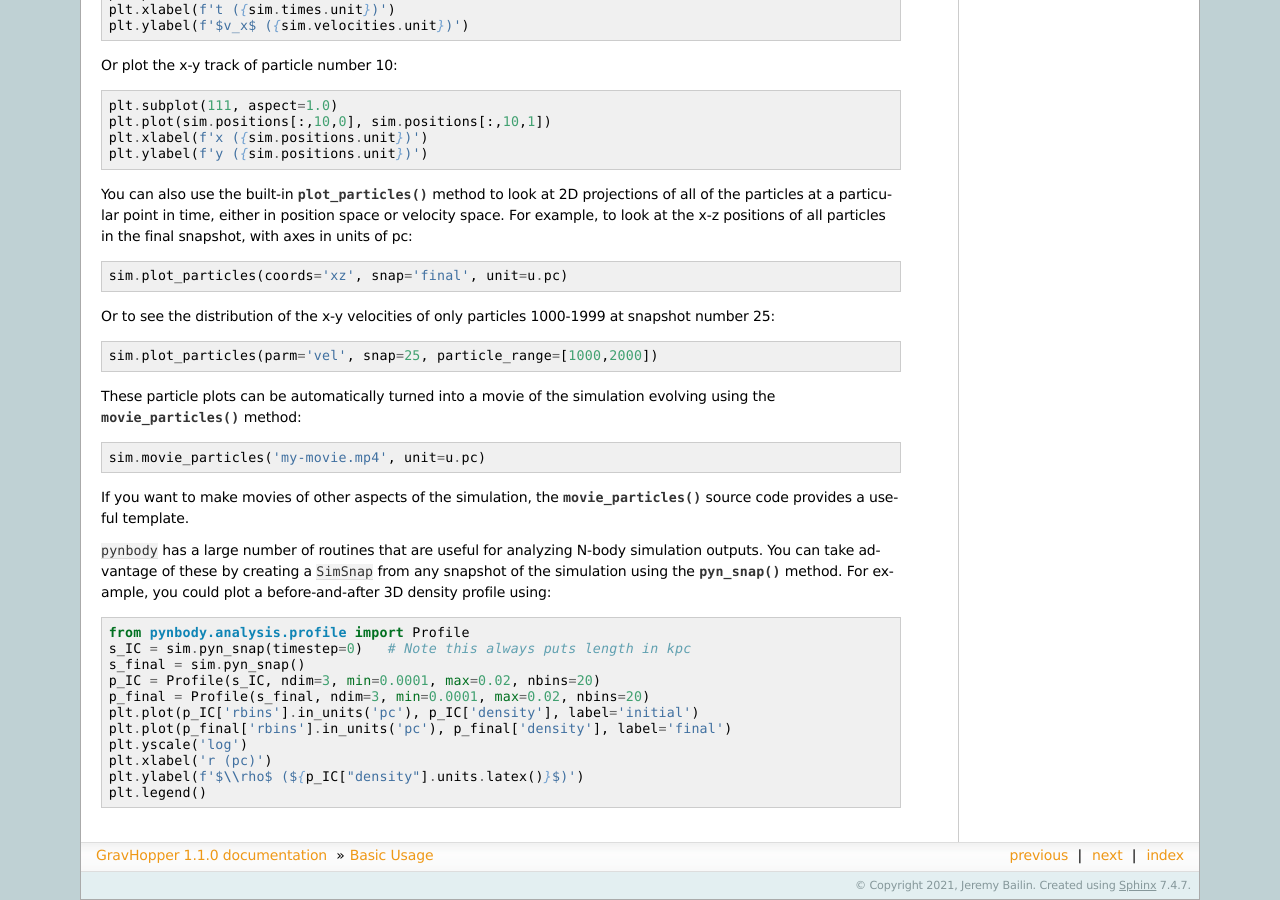
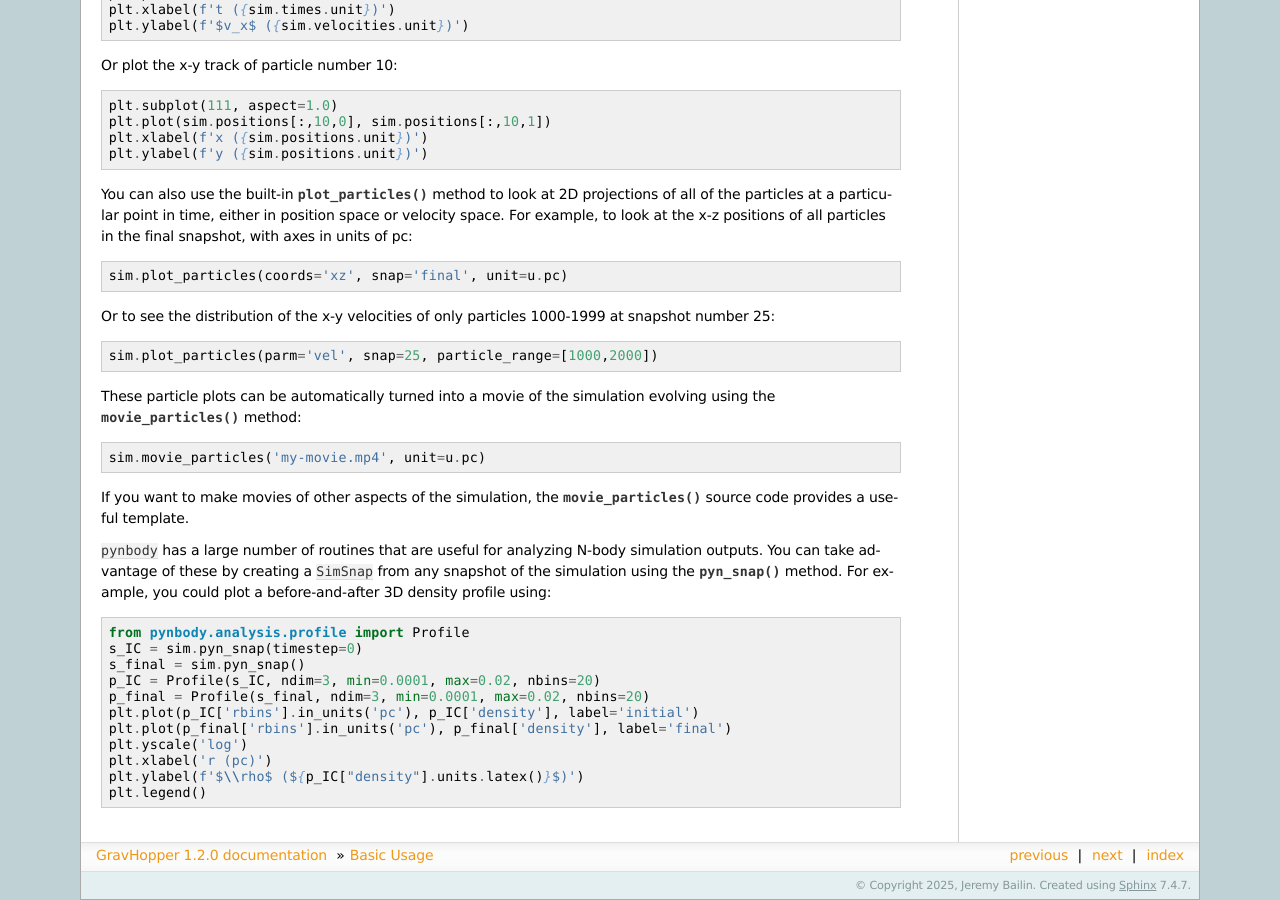
Before and after one commit to jbailinua/gravhopper, a Sphinx documentation site: the page built from docs/source/usage.rst, in a window 1280 px wide and 900 px high, scrolled down 2111 px. Built offline with Sphinx 7.4.7, drawn with Linux system fonts in a browser that asks for light colours; some of the changed text lies outside the part shown.

Commit message:
Updated documentation

```diff
--- a/docs/source/conf.py
+++ b/docs/source/conf.py
@@ -18,11 +18,11 @@
 # -- Project information -----------------------------------------------------
 
 project = 'GravHopper'
-copyright = '2021, Jeremy Bailin'
+copyright = '2025, Jeremy Bailin'
 author = 'Jeremy Bailin'
 
 # The full version, including alpha/beta/rc tags
-release = '1.1.0'
+release = '1.2.0'
 
 
 # -- General configuration ---------------------------------------------------
--- a/docs/source/examples.rst
+++ b/docs/source/examples.rst
@@ -34,7 +34,7 @@ density profiles and making a movie of the evolution::
     sim.run(400)
 
     # Plot density profile before and after
-    s_IC = sim.pyn_snap(timestep=0)   # Note this always puts length in kpc
+    s_IC = sim.pyn_snap(timestep=0)
     s_final = sim.pyn_snap()
     p_IC = Profile(s_IC, ndim=3, min=0.0001, max=0.02, nbins=20)
     p_final = Profile(s_final, ndim=3, min=0.0001, max=0.02, nbins=20)
--- a/docs/source/installation.rst
+++ b/docs/source/installation.rst
@@ -7,7 +7,7 @@ Dependencies
 ------------
  * `Astropy <https://www.astropy.org/>`_
  * NumPy, SciPy, Matplotlib
- * To use the `galpy <https://docs.galpy.org/>`_, `gala <https://github.com/adrn/gala>`_, or `pynbody <https://pynbody.github.io/pynbody/>`_ interface functions, they must be installed.
+ * To use the `galpy <https://docs.galpy.org/>`_, `gala <https://github.com/adrn/gala>`_,  `pynbody <https://pynbody.github.io/pynbody/>`_, or `agama <https://github.com/GalacticDynamics-Oxford/Agama>`_ interface functions, they must be installed.
  * Saving movies requires `ffmpeg <https://www.ffmpeg.org/>`_
 
 Install with pip (recommended)
--- a/docs/source/usage.rst
+++ b/docs/source/usage.rst
@@ -176,7 +176,7 @@ For example, you could plot a before-and-after 3D density
 profile using::
 
     from pynbody.analysis.profile import Profile
-    s_IC = sim.pyn_snap(timestep=0)   # Note this always puts length in kpc
+    s_IC = sim.pyn_snap(timestep=0)
     s_final = sim.pyn_snap()
     p_IC = Profile(s_IC, ndim=3, min=0.0001, max=0.02, nbins=20)
     p_final = Profile(s_final, ndim=3, min=0.0001, max=0.02, nbins=20)
```
Also changed, not shown: other parts of docs/source/usage.rst (+1 -1 lines), docs/source/reference.rst (+9 -0 lines), gravhopper/__init__.py (+6 -1 lines), 1 other file.
